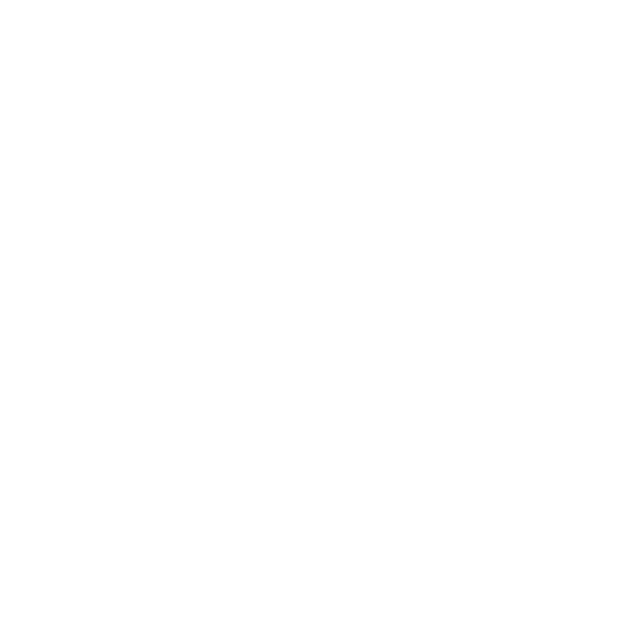
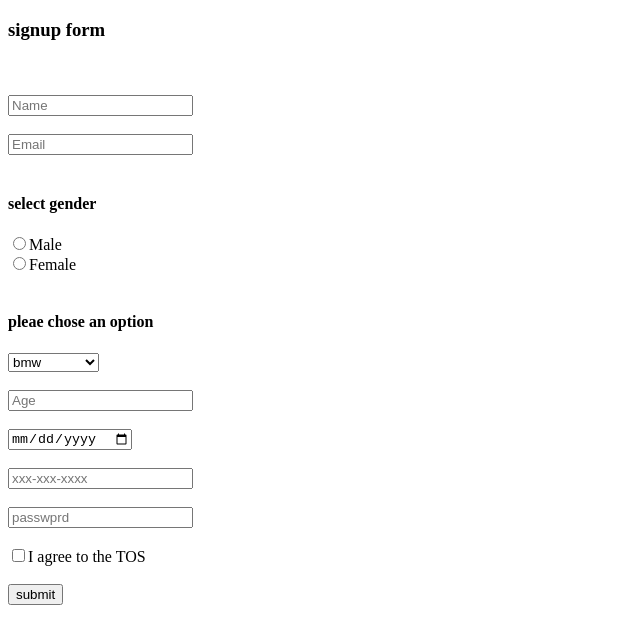
Before and after one commit to acciojob/signup-form-car-shambhu621996, a website: page main.html in a window 1280 px wide. Shown: the whole page, without its empty margins (0-640 px from the left). Drawn offline with Linux system fonts and the light colour scheme.

Commit message:
created a submission

```diff
--- a/main.html
+++ b/main.html
@@ -10,7 +10,39 @@
 	<!-- the entire body must be written by student -->
     <script type="text/javascript" src="./script.js">
 </script>
-
+<form>
+	<h3>signup form</h3>
+	<br><br>
+	<input type="text" id="name" placeholder="Name">
+	<br><br>
+	<input type="email" id="email" placeholder="Email">
+	<br><br>
+	<h4>select gender</h4>
+	<input type="radio" value="male" name="gender">Male
+	<br>
+	<input type="radio" value="male" name="gender">Female
+	<br><br>
+	<h4>pleae chose an option</h4>
+	<select name="car brand">
+		<option value="bmw">bmw</option>
+		<option value="audi">audi</option>
+		<option value="mercedes">mercedes</option>
+		<option value="range rover">range rover</option>
+		</select>
+	<br><br>
+		<input type="number" id="age" placeholder="Age">
+		<br><br>
+		<input type="date" id="dob" placeholder="dob">
+		<br><br>
+		<input type="tel" id="tel" placeholder="xxx-xxx-xxxx">
+		<br><br>
+		<input type="passsword" id="password" placeholder="passwprd">
+		<br>
+		<br>
+		<input type="checkbox" value="tos" name="tos" id="tos">I agree to the TOS
+		<br><br>
+		<input type="submit" value="submit">
+</form>
 </body>
 
 </html>
```
